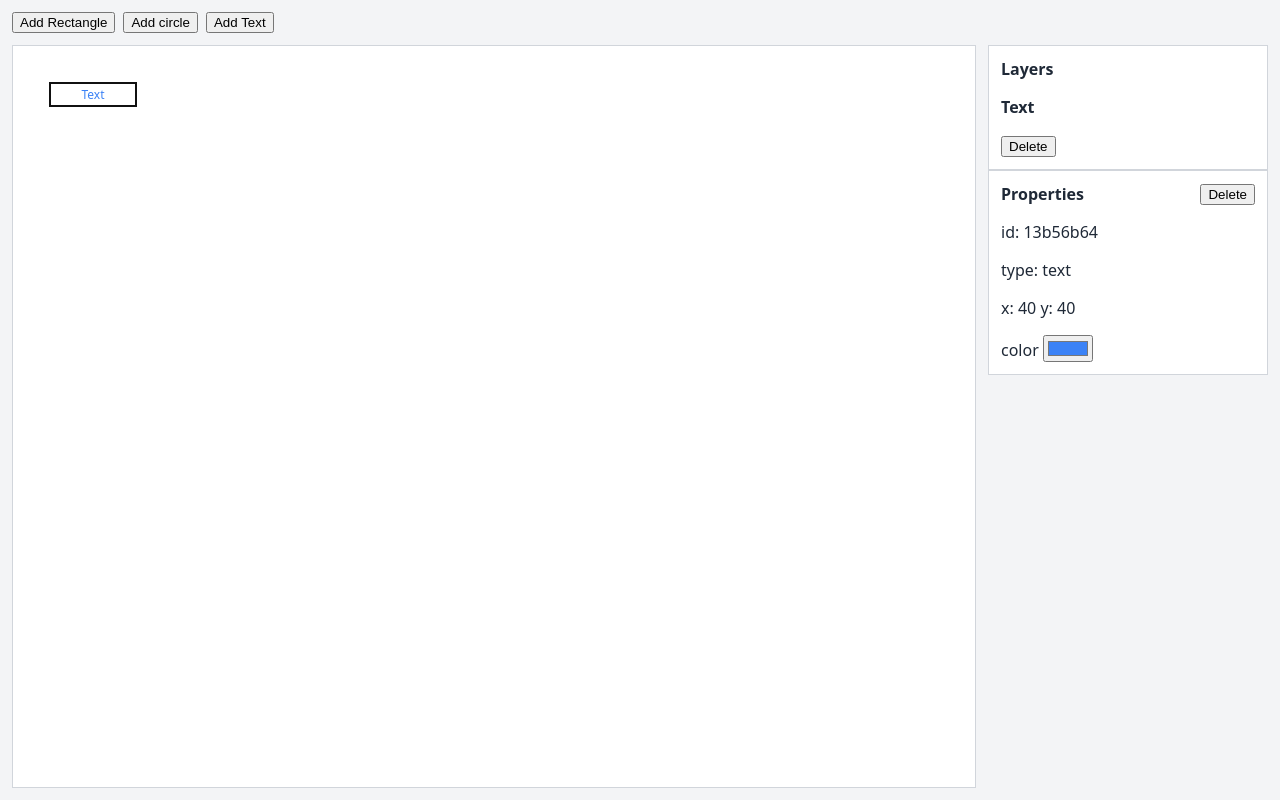
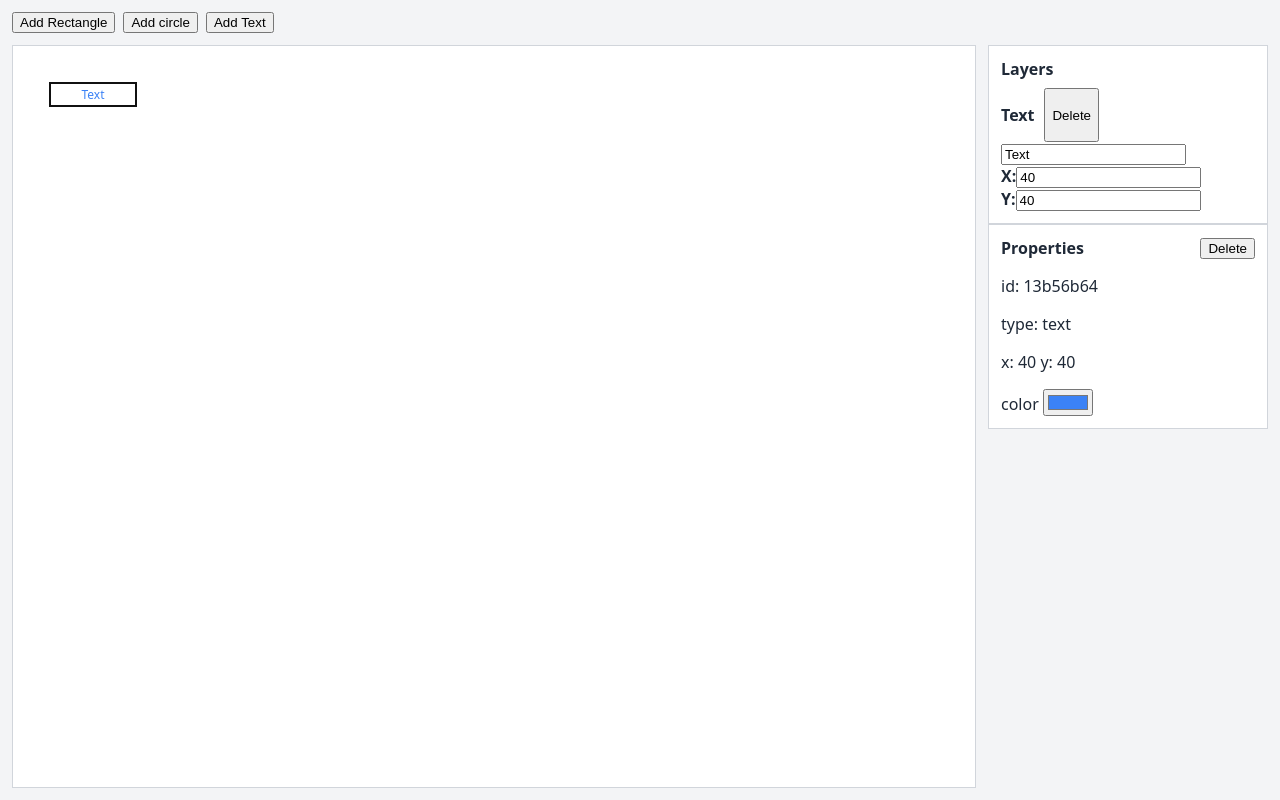
Before and after one commit to arysnurbol/react-lesson, a React (Vite) app in the folder lessons/02-component-communication/editor/: page / in a window 1280 px wide. Both pictures are taken after a click on the button "Add Text". Built offline with nearby package versions, Linux system fonts and the light colour scheme.

Commit message:
layer panel positions

```diff
--- a/lessons/02-component-communication/editor/src/App.tsx
+++ b/lessons/02-component-communication/editor/src/App.tsx
@@ -51,6 +51,7 @@ function App() {
                 selectedId={selectedId}
                 onSelect={setSelectedId}
                 onDelete={deleteObject}
+                onChange={updateObject}
                 />
                 <PropertiesPanel
                     selectedObject={selectedObject}
--- a/lessons/02-component-communication/editor/src/components/LayersPanel.tsx
+++ b/lessons/02-component-communication/editor/src/components/LayersPanel.tsx
@@ -1,15 +1,28 @@
+import type React from "react";
 import {Panel} from "./Panel";
-import type {EditorObject} from "../types/editor.types.ts";
+import type {EditorObject, EditorObjectPatch} from "../types/editor.types.ts";
 
 type LayerPanelProps = {
     objects: EditorObject[];
     selectedId: string | null;
     onSelect: (id: string) => void;
     onDelete: (id: string) => void;
+    onChange: (id: string, patch: EditorObjectPatch) => void;
 }
 
-export function LayersPanel({objects, selectedId, onSelect, onDelete}: LayerPanelProps) {
+export function LayersPanel({objects, selectedId, onSelect, onDelete, onChange}: LayerPanelProps) {
     const layers = [...objects].reverse();
+
+    const handlePositionChange = (id,
+        e: React.ChangeEvent<HTMLInputElement>,
+        axis: "x" | "y"
+    ) => {
+        const value = e.target.valueAsNumber;
+        if (Number.isNaN(value)) return;
+
+        onChange(id,{ [axis]: value });
+    };
+
     return (
         <Panel title="Layers">
 
@@ -19,12 +32,42 @@ export function LayersPanel({objects, selectedId, onSelect, onDelete}: LayerPane
                          onClick={() => onSelect(item.id)}
                          style={{fontWeight: item.id === selectedId ? "bold" : "normal"}}
                          className="layer-item">
+                        <div style={{display: "flex", gap: "10px"}}>
                             <p>{item.name}</p>
                             <button type={"button"}
                                     onClick={(e) => {
                                         e.stopPropagation();
                                         onDelete(item.id);
-                            }}>Delete</button>
+                                    }}>Delete
+                            </button>
+                        </div>
+
+                        <input
+                            type="text"
+                            value={item.name}
+                            onChange={event => onChange(item.id, {name: event.target.value})}
+                        />
+                        <div style={{display: "flex", gap: "10px"}}>
+                            <label onClick={(e) => e.stopPropagation()}>
+                                X:
+                                <input
+                                    name="x"
+                                    type="number"
+                                    value={item.x}
+                                    onChange={(e) => handlePositionChange(item.id, e, "x")}
+                                />
+                            </label>
+                        </div>
+                        <div style={{display: "flex", gap: "10px"}}>
+                            <label onClick={(e) => e.stopPropagation()}>
+                                Y:
+                                <input
+                                    type="number"
+                                    value={item.y}
+                                    onChange={(e) => handlePositionChange(item.id, e, "y")}
+                                />
+                            </label>
+                        </div>
                     </div>
                 )
             })}
--- a/lessons/02-component-communication/editor/tsconfig.app.json
+++ b/lessons/02-component-communication/editor/tsconfig.app.json
@@ -21,7 +21,8 @@
     "noUnusedLocals": true,
     "noUnusedParameters": true,
     "erasableSyntaxOnly": true,
-    "noFallthroughCasesInSwitch": true
+    "noFallthroughCasesInSwitch": true,
+    "allowSyntheticDefaultImports": true
   },
   "include": ["src"]
 }
```
Lines whose indentation alone changed are shown as unchanged.
